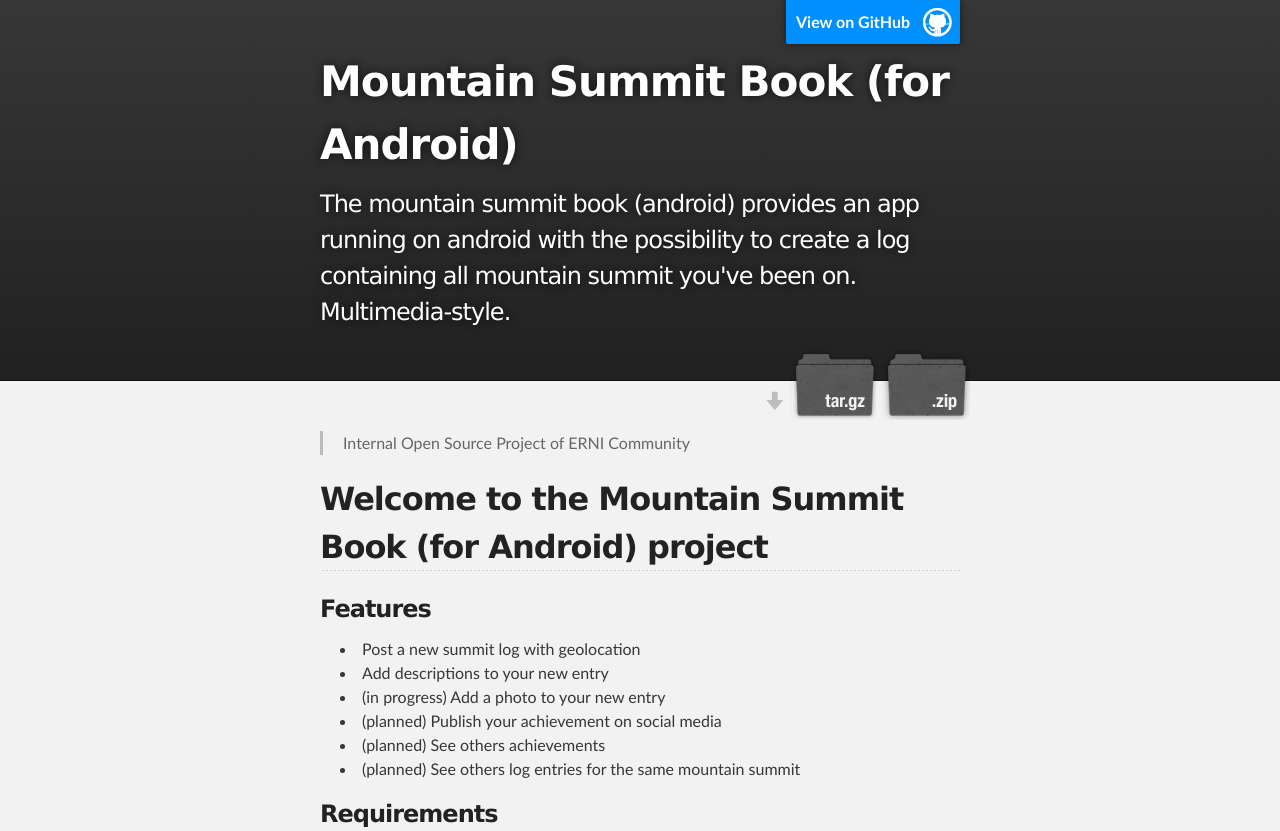
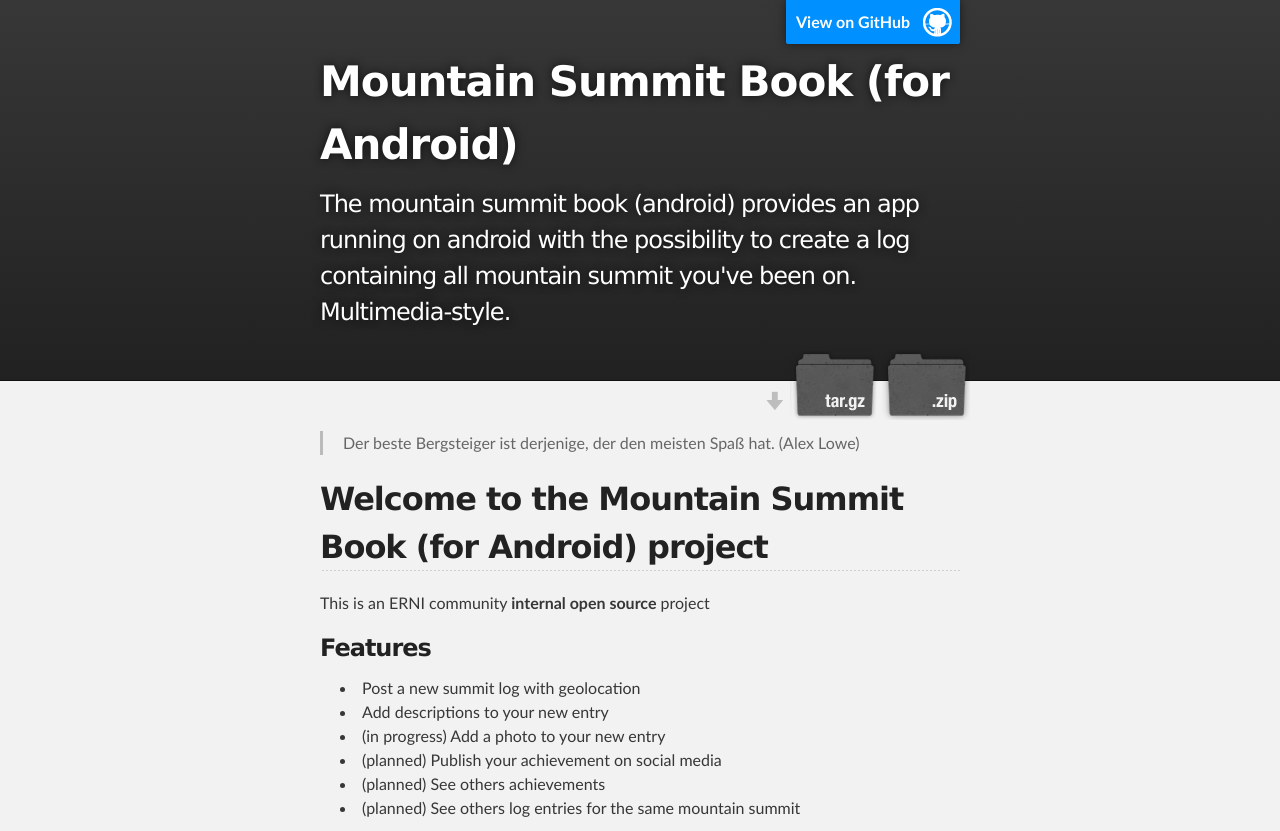
Before and after one commit to abeffa/mountain-summit-book-android, a plain HTML site: page index.html in a window 1280 px wide. Shown: the top 831 px of the page. Drawn offline with Linux system fonts and the light colour scheme.

Commit message:
Create gh-pages branch via GitHub

```diff
--- a/index.html
+++ b/index.html
@@ -32,11 +32,13 @@
     <div id="main_content_wrap" class="outer">
       <section id="main_content" class="inner">
         <blockquote>
-<p>Internal Open Source Project of ERNI Community</p>
+<p>Der beste Bergsteiger ist derjenige, der den meisten Spaß hat. (Alex Lowe)</p>
 </blockquote>
 
 <h2>
 <a name="welcome-to-the-mountain-summit-book-for-android-project" class="anchor" href="#welcome-to-the-mountain-summit-book-for-android-project"><span class="octicon octicon-link"></span></a>Welcome to the Mountain Summit Book (for Android) project</h2>
+
+<p>This is an ERNI community <strong>internal open source</strong> project</p>
 
 <h3>
 <a name="features" class="anchor" href="#features"><span class="octicon octicon-link"></span></a>Features</h3>
```
Also changed, not shown: params.json (+1 -1 lines).
